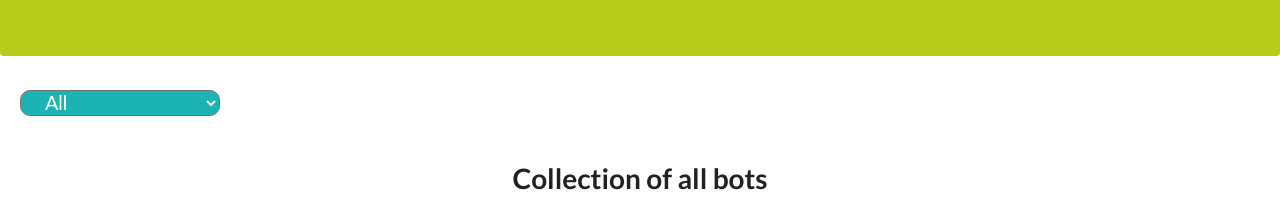
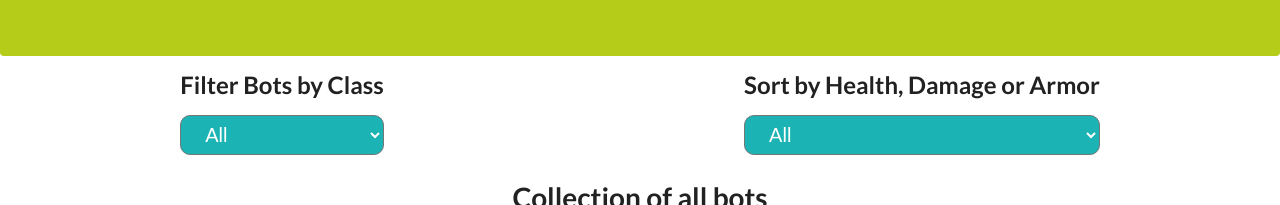
Before and after one commit to Donvine254/Intergalactic-bot-battr, a React (Create React App) app: page / in a window 1280 px wide. Shown: the part 244-449 px from the top of the page. Built offline with nearby package versions, Linux system fonts and the light colour scheme; data requests are answered from the project's data file.

Commit message:
updated sorting by health, damage and armor

```diff
--- a/src/components/Botspage.js
+++ b/src/components/Botspage.js
@@ -15,6 +15,7 @@ const BotsPage = () => {
   const [swarm, setSwarm] = useState([]);
   const [displayedBots, setDisplayedBots] = useState([]);
   const [selectedCategory, setSelectedCategory] = useState("All");
+  const [selectedSort, setSelectedSort] = useState("All");
 
   useEffect(() => {
     const fetchBots = async () => {
@@ -30,11 +31,13 @@ const BotsPage = () => {
 
     fetchBots();
   }, []);
- //prevent enlisting a bot twice or adding bots of the same class
+  //prevent enlisting a bot twice or adding bots of the same class
 
   const enlistBot = (bot) => {
     const botClass = bot.bot_class;
-    const existingBotClass = swarm.find((botInSwarm) => botInSwarm.bot_class === botClass)
+    const existingBotClass = swarm.find(
+      (botInSwarm) => botInSwarm.bot_class === botClass
+    );
     if (!swarm.includes(bot) && !existingBotClass) {
       setSwarm((prevBots) => [...prevBots, bot]);
       setDisplayedBots(
@@ -84,7 +87,7 @@ const BotsPage = () => {
       }
     });
   };
- //function to discharge bots and delete them from backend
+  //function to discharge bots and delete them from backend
   function dischargeBot(id) {
     Swal.fire({
       title: "Are you sure?",
@@ -129,6 +132,32 @@ const BotsPage = () => {
 
     setDisplayedBots(filteredBots);
   }
+  //function to handle sorting bots by health, damage and armor
+  function handleSorting(event) {
+    const newSortCategory = event.target.value;
+    setSelectedSort(newSortCategory);
+
+    if (newSortCategory === "All") {
+      return true;
+    } else if (newSortCategory === "Health") {
+      const sortedBots = [...displayedBots].sort(
+        (botA, botB) => botB.health - botA.health
+      );
+      setDisplayedBots(sortedBots);
+    } else if (newSortCategory === "Damage") {
+      const sortedBots = [...displayedBots].sort(
+        (botA, botB) => botA.damage - botB.damage
+      );
+      setDisplayedBots(sortedBots);
+    } else if (newSortCategory === "Armor") {
+      const sortedBots = [...displayedBots].sort(
+        (botA, botB) => botB.armor - botA.armor
+      );
+      setDisplayedBots(sortedBots);
+    }
+
+    return false;
+  }
 
   return (
     <div>
@@ -140,6 +169,8 @@ const BotsPage = () => {
       <Filter
         selectedCategory={selectedCategory}
         onFilterChange={handleClassFilterChange}
+        selectedSort={selectedSort}
+        onSortChange={handleSorting}
       />
       <BotCollection
         bots={displayedBots}
--- a/src/components/Filter.jsx
+++ b/src/components/Filter.jsx
@@ -9,15 +9,31 @@ const allClasses = [
     "Captain",
   ];
 
-function Filter({selectedCategory, onFilterChange}) {
+function Filter({selectedCategory, onFilterChange, selectedSort, onSortChange}) {
   return (
+    <div className='filter-container'>
+      <div className='filter'>
+        <h2>Filter Bots by Class</h2>
         <select value={selectedCategory} onChange={(event)=>onFilterChange(event)}>
     {allClasses.map((category) => (
       <option key={category} value={category}>
         {category}
       </option>
     ))}
+
   </select>
+  </div>
+  <div className='sort' >
+        <h2>Sort by Health, Damage or Armor</h2>
+        <select value={selectedSort} onChange={(e)=>onSortChange(e)}>
+            <option value="All">All</option>
+            <option value="Health">Health</option>
+            <option value="Damage">Damage</option>
+            <option value="Armor">Armor</option>
+        </select>
+    </div>
+
+  </div>
 
   )
 }
--- a/src/index.css
+++ b/src/index.css
@@ -50,12 +50,23 @@ body {
   color: #61dafb;
 }
 select {
-  margin: 20px;
   padding: 0 20px; ;
   background-color: rgb(27, 179, 179);
   color:white;
-  min-width: 200px;
+  width:100%;
   height: max-content;
+  min-height: 40px;
   font-size:20px;
   border-radius: 10px;
+
 }
+.filter-container{
+  display:flex;
+  align-items: center;
+  justify-content: space-around;
+}
+.filter, .sort{
+  display:inline-block;
+  margin:0;
+  padding:0;
+}
```
